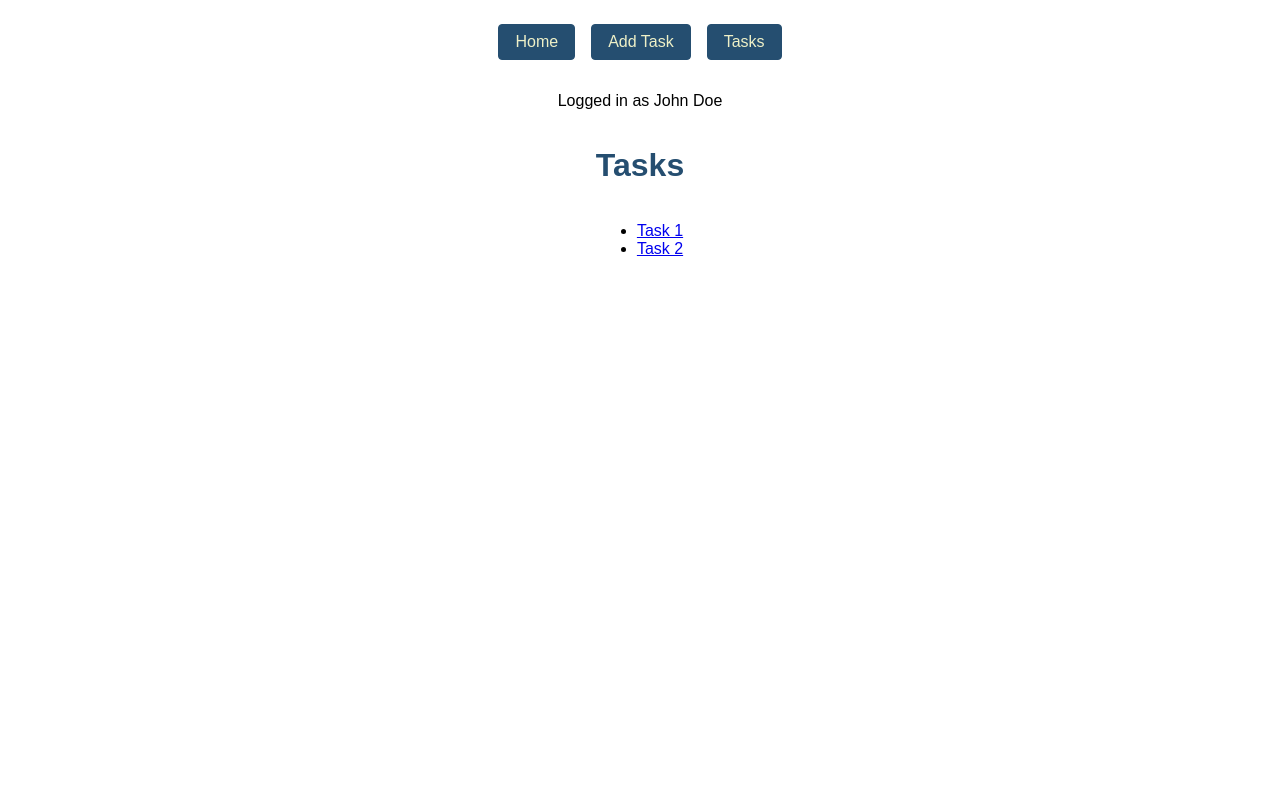
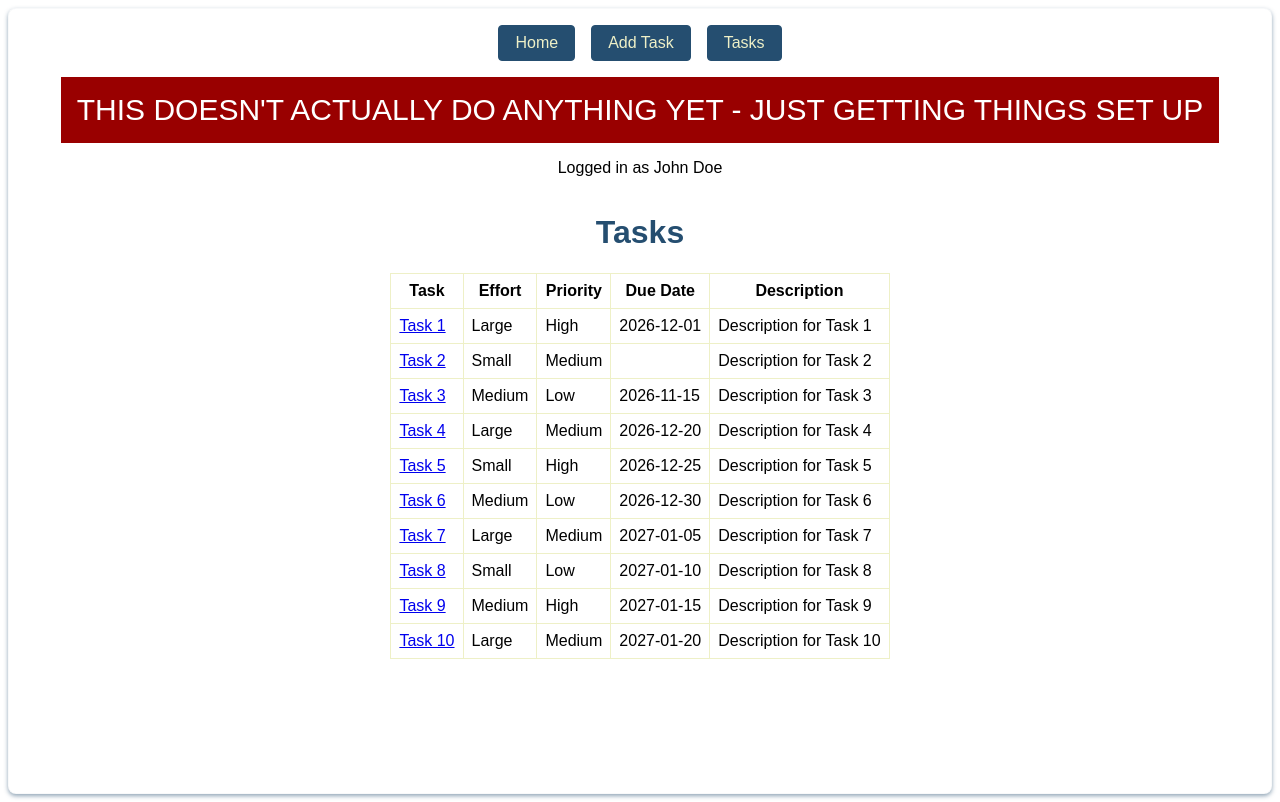
Before and after one commit to zethni/todo, a SvelteKit app: page /tasks in a window 1280 px wide. Built offline with nearby package versions, Linux system fonts and the light colour scheme.

Commit message:
started building out table, sort not working...

```diff
--- a/src/routes/+layout.svelte
+++ b/src/routes/+layout.svelte
@@ -14,6 +14,10 @@
 		<a class="button" href="/tasks">Tasks</a>
 	</nav>
 
+	<div style="background: #990000; color: white; padding: 1rem; font-size:30px;">
+		THIS DOESN'T ACTUALLY DO ANYTHING YET - JUST GETTING THINGS SET UP
+	</div>
+
 	{#if data.user}
 		<p>Logged in as {data.user.name}</p>
 		{@render children()}
--- a/src/routes/tasks/+page.svelte
+++ b/src/routes/tasks/+page.svelte
@@ -1,12 +1,78 @@
 <script>
+	import { resolve } from '$app/paths';
 	let { data } = $props();
-	import { resolve } from '$app/paths';
+
+	let tasks = data.tasks.slice(0);
+
+	/** @param {number} effort @returns {string} */
+	function getEffortName(effort) {
+		switch (effort) {
+			case 1:
+				return 'Small';
+			case 2:
+				return 'Medium';
+			case 3:
+				return 'Large';
+			default:
+				return 'Unknown';
+		}
+	}
+	/** @param {number} priority @returns {string} */
+	function getPriorityName(priority) {
+		switch (priority) {
+			case 1:
+				return 'Low';
+			case 2:
+				return 'Medium';
+			case 3:
+				return 'High';
+			default:
+				return 'Unknown';
+		}
+	}
+	// function sortTasks(factor, direction) {
+	// 	console.log('sorting');
+	// 	return tasks.sort((a, b) => {
+	// 		if (direction === 'asc') {
+	// 			return a[factor] - b[factor];
+	// 		} else {
+	// 			return b[factor] - a[factor];
+	// 		}
+	// 	});
+	// }
+
+	function testSort() {
+		console.log('sorting by priority descending');
+		tasks = tasks.sort((a, b) => b.priority - a.priority);
+	}
 </script>
 
 <h1>Tasks</h1>
 
-<ul>
-	{#each data.tasks as { id, title } (id)}
-		<li><a href={resolve('/tasks/' + id)}>{title}</a></li>
-	{/each}
-</ul>
+{#if data.tasks.length === 0}
+	<p>No tasks available.</p>
+{:else}
+	<table>
+		<thead>
+			<tr>
+				<th>Task</th>
+				<th onclick={testSort}>Effort</th>
+				<th>Priority</th>
+				<th>Due Date</th>
+				<th>Description</th>
+			</tr>
+		</thead>
+		<tbody>
+			{#each tasks as { id, title, description, effort, priority, dueDate } (id)}
+				<tr>
+					<td><a href={resolve('/tasks/' + id)}>{title}</a></td>
+
+					<td>{getEffortName(effort)}</td>
+					<td>{getPriorityName(priority)}</td>
+					<td>{dueDate}</td>
+					<td>{description}</td>
+				</tr>
+			{/each}
+		</tbody>
+	</table>
+{/if}
--- a/src/routes/tasks/[id]/+page.svelte
+++ b/src/routes/tasks/[id]/+page.svelte
@@ -2,4 +2,8 @@
 	let { data } = $props();
 </script>
 
-<h1>{data.task.id}</h1>
+<h1>{data.task.title}</h1>
+<p>{data.task.description}</p>
+<p>Effort: {data.task.effort}</p>
+<p>Priority: {data.task.priority}</p>
+<p>Due Date: {data.task.dueDate}</p>
--- a/src/routes/tasks/fakedata.js
+++ b/src/routes/tasks/fakedata.js
@@ -2,16 +2,82 @@ export const tasks = [
 	{
 		id: 1,
 		title: 'Task 1',
-		priority: 'high',
-		effort: 'large',
-		dueDate: '2026-20-01'
+		priority: 3,
+		effort: 3,
+		dueDate: '2026-12-01',
+		description: 'Description for Task 1'
 	},
 	{
 		id: 2,
 		title: 'Task 2',
-
-		priority: 'medium',
-		effort: 'small',
+		description: 'Description for Task 2',
+		priority: 2,
+		effort: 1,
 		dueDate: null
+	},
+	/* FILL THIS WITH MORE TASKS */
+	{
+		id: 3,
+		title: 'Task 3',
+		description: 'Description for Task 3',
+		priority: 1,
+		effort: 2,
+		dueDate: '2026-11-15'
+	},
+	{
+		id: 4,
+		title: 'Task 4',
+		description: 'Description for Task 4',
+		priority: 2,
+		effort: 3,
+		dueDate: '2026-12-20'
+	},
+	{
+		id: 5,
+		title: 'Task 5',
+		description: 'Description for Task 5',
+		priority: 3,
+		effort: 1,
+		dueDate: '2026-12-25'
+	},
+	{
+		id: 6,
+		title: 'Task 6',
+		description: 'Description for Task 6',
+		priority: 1,
+		effort: 2,
+		dueDate: '2026-12-30'
+	},
+	{
+		id: 7,
+		title: 'Task 7',
+		description: 'Description for Task 7',
+		priority: 2,
+		effort: 3,
+		dueDate: '2027-01-05'
+	},
+	{
+		id: 8,
+		title: 'Task 8',
+		description: 'Description for Task 8',
+		priority: 1,
+		effort: 1,
+		dueDate: '2027-01-10'
+	},
+	{
+		id: 9,
+		title: 'Task 9',
+		description: 'Description for Task 9',
+		priority: 3,
+		effort: 2,
+		dueDate: '2027-01-15'
+	},
+	{
+		id: 10,
+		title: 'Task 10',
+		description: 'Description for Task 10',
+		priority: 2,
+		effort: 3,
+		dueDate: '2027-01-20'
 	}
 ];
--- a/static/shared.css
+++ b/static/shared.css
@@ -26,7 +26,10 @@
     flex-direction: column;
     align-items: center;
     padding: 1rem;
-
+    border: 1px solid rgba(37, 78, 112, 0.03);
+    border-radius: 8px;
+    box-shadow: 0 2px 4px rgba(37, 78, 112, 0.5);
+    height: calc(100vh - 3rem);
 }
 h1 {
     color: var(--color-header-1);
@@ -56,3 +59,36 @@
 a:hover {
     text-decoration: underline;
 }
+
+form {
+		display: flex;
+		flex-direction: column;
+		gap: 1rem;
+		font-size: 18px;
+}
+label {
+    display: grid;
+    grid-template-columns: 1fr 2fr;
+    gap: 0.5rem;
+    align-items: center;
+    border: 1px solid rgba(37, 78, 112, 0.03);
+    background: white;
+    box-shadow: 0 2px 4px rgba(37, 78, 112, 0.5);
+
+    padding: 1rem;
+    border-radius: 8px;
+}
+input, textarea, select {
+    font-size: 18px;
+    padding: 0.5rem;
+    border: 1px solid color-mix(in oklch, var(--color-blue) 80%, var(--color-neutral) 20%);
+    border-radius: 4px;
+
+}
+table {
+    border-collapse: collapse;
+}
+table :is(th, td) {
+    padding: 8px;
+    border: 1px solid var(--color-neutral);
+}
```
Also changed, not shown: src/routes/tasks/add/+page.svelte (+0 -21 lines). Lines whose indentation alone changed are shown as unchanged.
